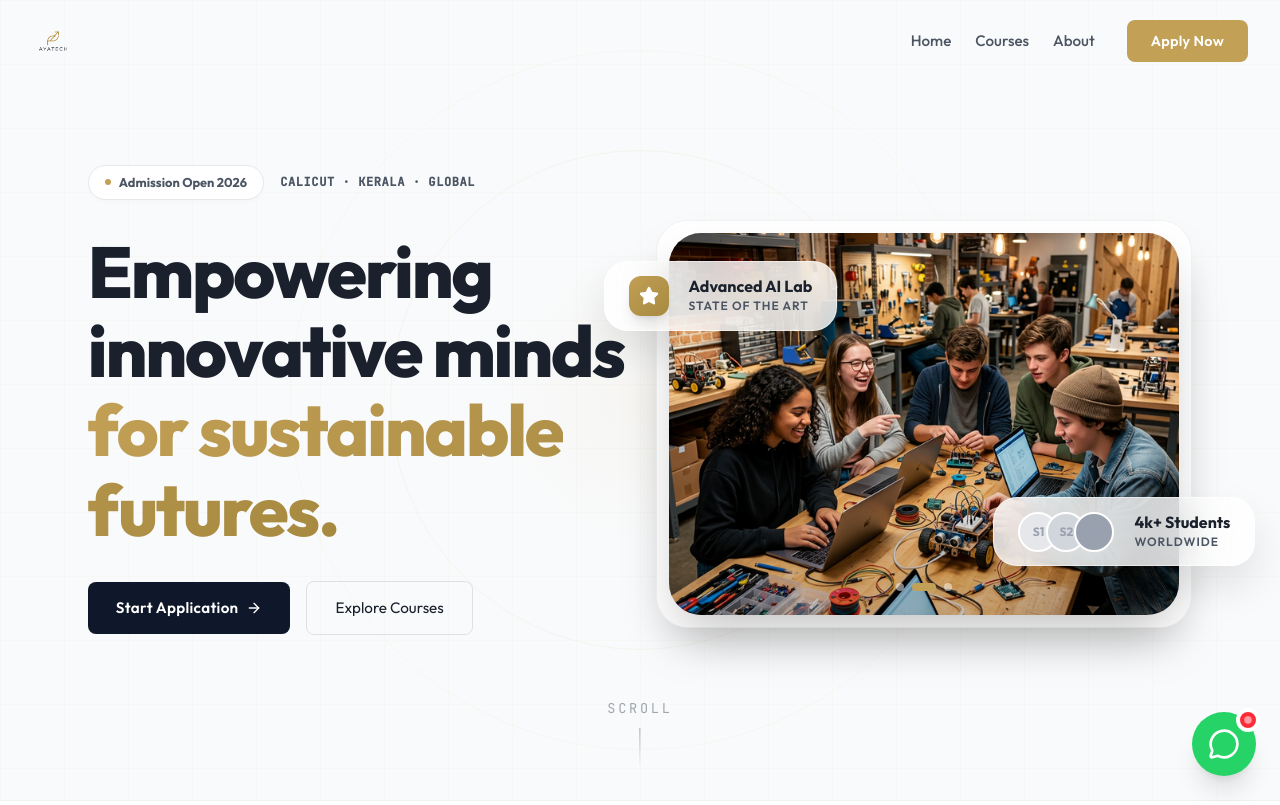
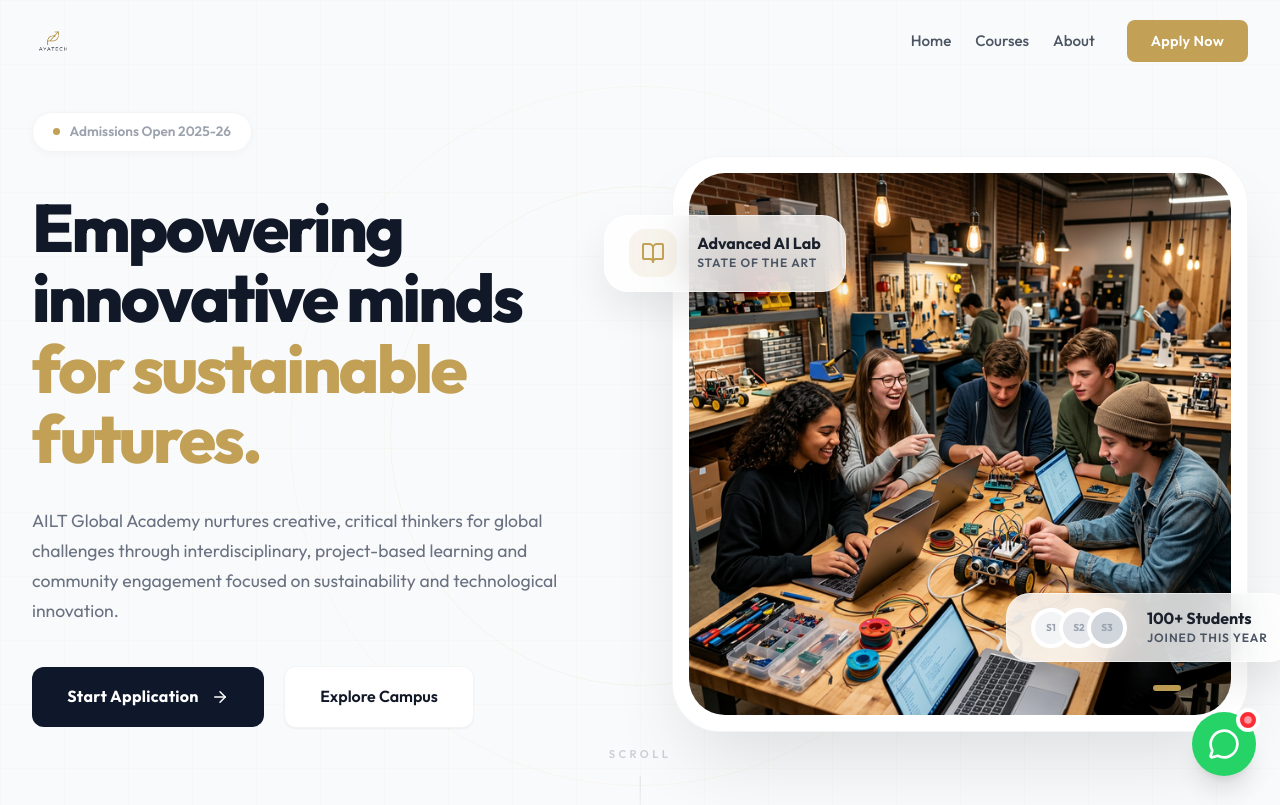
Before and after one commit to ITSXolved/ayatech-site, a Next.js app in the folder web/: page / in a window 1280 px wide. Shown: the top 805 px of the page. Built offline with nearby package versions, Linux system fonts and the light colour scheme.

Commit message:
Revamp home page hero and cleanup components

```diff
--- a/web/src/app/page.tsx
+++ b/web/src/app/page.tsx
@@ -153,104 +153,72 @@ export default function Home() {
         {/* Decorative rings (lighter) */}
         <div style={{ position: "absolute", top: "50%", left: "50%", transform: "translate(-50%,-50%)", width: 700, height: 700, borderRadius: "50%", border: `1px solid rgba(194, 160, 85, 0.06)`, pointerEvents: "none" }} />
         <div style={{ position: "absolute", top: "50%", left: "50%", transform: "translate(-50%,-50%)", width: 500, height: 500, borderRadius: "50%", border: `1px solid rgba(194, 160, 85, 0.08)`, pointerEvents: "none" }} />
-        <div style={{ position: "absolute", top: "50%", left: "50%", transform: "translate(-50%,-50%)", width: 300, height: 300, borderRadius: "50%", background: "radial-gradient(circle, rgba(194,160,85,0.05) 0%, transparent 70%)", pointerEvents: "none" }} />
 
-        <div className="container-main" style={{ paddingTop: "9rem", paddingBottom: "6rem", position: "relative", zIndex: 10 }}>
-          <div className="grid grid-cols-1 lg:grid-cols-2 gap-12 lg:gap-8 items-center">
+        <div className="container-main" style={{ paddingTop: "7rem", paddingBottom: "6rem", position: "relative", zIndex: 10 }}>
+          <div className="grid grid-cols-1 lg:grid-cols-2 gap-12 lg:gap-16 items-center">
             {/* Left Column: Text */}
-            <div className="text-center lg:text-left">
+            <div className="text-left">
               {/* Admissions Badge */}
-              <div className="flex justify-center lg:justify-start items-center gap-4 mb-8 animation-fade-up">
-                <div style={{ background: "#ffffff", border: "1px solid #e5e7eb", padding: "0.4rem 1rem", borderRadius: "100px", display: "flex", alignItems: "center", gap: "0.5rem", boxShadow: "0 2px 4px rgba(0,0,0,0.02)" }}>
-                  <div style={{ width: 6, height: 6, borderRadius: "50%", background: "#c2a055" }}></div>
-                  <span style={{ fontSize: "0.8rem", fontWeight: 700, color: "#4b5563" }}>Admission Open 2026</span>
+              <div className="flex justify-start items-center gap-4 mb-10 animation-fade-up">
+                <div style={{ background: "#ffffff", border: "1px solid #f3f4f6", padding: "0.5rem 1.25rem", borderRadius: "100px", display: "flex", alignItems: "center", gap: "0.6rem", boxShadow: "0 2px 10px rgba(0,0,0,0.03)" }}>
+                  <div style={{ width: 7, height: 7, borderRadius: "50%", background: "#c2a055" }}></div>
+                  <span style={{ fontSize: "0.85rem", fontWeight: 600, color: "#9ca3af" }}>Admissions Open 2025-26</span>
                 </div>
-                <p className="section-eyebrow hidden sm:block" style={{ color: C.textMuted, margin: 0, fontWeight: 600, letterSpacing: "0.05em", fontSize: "0.75rem" }}>
-                  CALICUT · KERALA · GLOBAL
-                </p>
               </div>
 
               {/* H1 */}
-              <h1 className="font-display" style={{ fontSize: "clamp(2.5rem, 8vw, 4.5rem)", fontWeight: 800, lineHeight: 1.1, color: C.navyDark, marginBottom: "2rem", animation: "fadeUp 0.75s cubic-bezier(0.16,1,0.3,1) 0.25s both", letterSpacing: "-0.03em" }}>
-                Empowering <br className="hidden md:block" />innovative minds <br />
-                <span className="text-gradient-primary">for sustainable <br className="hidden md:block" />futures.</span>
+              <h1 className="font-display" style={{ fontSize: "clamp(2.8rem, 6vw, 4.2rem)", fontWeight: 800, lineHeight: 1.05, color: "#111827", marginBottom: "2rem", animation: "fadeUp 0.75s cubic-bezier(0.16,1,0.3,1) 0.25s both", letterSpacing: "-0.04em" }}>
+                Empowering <br />
+                innovative minds <br />
+                <span style={{ color: "#c2a055" }}>for sustainable <br />futures.</span>
               </h1>
 
+              {/* Description */}
+              <p className="font-body text-gray-500 mb-10 max-w-xl animation-fade-up" style={{ fontSize: "1.1rem", lineHeight: 1.7, animationDelay: "0.35s" }}>
+                AILT Global Academy nurtures creative, critical thinkers for global challenges through interdisciplinary, project-based learning and community engagement focused on sustainability and technological innovation.
+              </p>
+
               {/* CTAs */}
-              <div className="flex flex-wrap justify-center lg:justify-start items-center gap-4 mb-12 animation-fade-up">
+              <div className="flex flex-wrap items-center gap-5 mb-12 animation-fade-up">
                 <Link href="/apply">
-                  <button className="btn-gold" style={{ padding: "0.875rem 1.75rem", fontSize: "0.95rem", backgroundColor: "#0f172a", color: "#fff", display: "flex", alignItems: "center", gap: "0.5rem", borderRadius: "8px", border: "none" }}>
-                    Start Application <ArrowRight size={16} color="#fff" />
+                  <button className="btn-gold" style={{ padding: "1.1rem 2.2rem", fontSize: "1rem", backgroundColor: "#0f172a", color: "#fff", display: "flex", alignItems: "center", gap: "0.75rem", borderRadius: "12px", border: "none", fontWeight: 700 }}>
+                    Start Application <ArrowRight size={18} color="#fff" />
                   </button>
                 </Link>
-                <Link href="/courses">
-                  <button className="btn-outline" style={{ padding: "0.875rem 1.75rem", fontSize: "0.95rem", border: "1px solid rgba(0,0,0,0.1)", borderRadius: "8px", color: C.navyDark, backgroundColor: "transparent" }}>
-                    Explore Courses
+                <Link href="/campus">
+                  <button className="btn-outline" style={{ padding: "1.1rem 2.2rem", fontSize: "1rem", border: "1px solid #f3f4f6", borderRadius: "12px", color: "#111827", backgroundColor: "#fff", fontWeight: 600, boxShadow: "0 1px 2px rgba(0,0,0,0.05)" }}>
+                    Explore Campus
                   </button>
                 </Link>
               </div>
-
-              {/* Trust marks (Hidden for now) */}
-              {/* <div style={{ display: "flex", flexWrap: "wrap", alignItems: "center", gap: "0.75rem", opacity: 0.7, animation: "fadeUp 1s ease 0.75s both" }}>
-                {["Cambridge Pathway", "KSUM Partner", "Startup India", "Atal Innovation Mission"].map(m => (
-                  <span key={m} className="font-mono-brand" style={{ fontSize: "0.80rem", letterSpacing: "0.05em", textTransform: "uppercase", color: C.textMuted, border: `1px solid rgba(0,0,0,0.1)`, padding: "0.35rem 0.9rem", borderRadius: "100px", backgroundColor: "#fff" }}>
-                    {m}
-                  </span>
-                ))}
-              </div> */}
             </div>
 
-            {/* Right Column: Dynamic Image Slider */}
-            <div style={{ position: "relative", animation: "fadeUp 0.8s cubic-bezier(0.16,1,0.3,1) 0.35s both", display: "flex", justifyContent: "center", width: "100%" }}>
-              {/* Frame Container */}
-              <div style={{ position: "relative", backgroundColor: "#FFFFFF", padding: "12px", borderRadius: "32px", boxShadow: "0 25px 50px -12px rgba(0,0,0,0.15)", border: "1px solid rgba(0,0,0,0.05)", width: "100%", maxWidth: "560px" }}>
-                {/* Floating Cards (Sticky Note Feature) - Optimized for Mobile */}
-                <div className="hidden lg:block">
-                  <FloatingCard
-                    icon={<div className="w-10 h-10 bg-gradient-to-br from-[#c2a055] to-[#a68940] rounded-xl flex items-center justify-center text-white shadow-lg"><Star size={20} fill="currentColor" /></div>}
-                    title="Advanced AI Lab"
-                    subtitle="STATE OF THE ART"
-                    style={{ top: "10%", left: "-10%", zIndex: 50 }}
-                  />
-                  <FloatingCard
-                    icon={<div className="flex -space-x-3"><div className="w-10 h-10 rounded-full bg-gray-200 border-2 border-white flex items-center justify-center text-xs font-bold text-gray-400">S1</div><div className="w-10 h-10 rounded-full bg-gray-300 border-2 border-white flex items-center justify-center text-xs font-bold text-gray-400">S2</div><div className="w-10 h-10 rounded-full bg-gray-400 border-2 border-white flex items-center justify-center text-xs font-bold text-gray-400">S3</div></div>}
-                    title="4k+ Students"
-                    subtitle="Worldwide"
-                    style={{ bottom: "15%", right: "-12%", zIndex: 50 }}
-                    delay="1.5s"
-                  />
-                </div>
-                {/* Mobile version of floating cards - more compact */}
-                <div className="lg:hidden flex justify-center gap-4 mt-8 absolute -bottom-10 left-0 right-0 z-50">
-                  <FloatingCard
-                    icon={<div className="w-8 h-8 bg-gradient-to-br from-[#c2a055] to-[#a68940] rounded-lg flex items-center justify-center text-white shadow-md"><Star size={16} fill="currentColor" /></div>}
-                    title="AI Lab"
-                    subtitle="PREMIUM"
-                    style={{ position: "relative", padding: "0.5rem 1rem", scale: "0.9" }}
-                  />
-                  <FloatingCard
-                    icon={<div className="w-8 h-8 rounded-full bg-gray-200 border-2 border-white flex items-center justify-center text-[10px] font-bold">4k</div>}
-                    title="4k+ Join"
-                    subtitle="Learners"
-                    style={{ position: "relative", padding: "0.5rem 1rem", scale: "0.9" }}
-                    delay="1s"
-                  />
-                </div>
+            {/* Right Column: Dynamic Image Frame */}
+            <div style={{ position: "relative", animation: "fadeUp 0.8s cubic-bezier(0.16,1,0.3,1) 0.35s both" }}>
+              {/* Main Image Container */}
+              <div style={{
+                position: "relative",
+                backgroundColor: "#FFFFFF",
+                padding: "16px",
+                borderRadius: "48px",
+                boxShadow: "0 40px 80px -20px rgba(0,0,0,0.12)",
+                border: "1px solid rgba(0,0,0,0.04)",
+                width: "100%",
+                maxWidth: "640px",
+                margin: "0 auto"
+              }}>
                 <div
-                  className="hero-slider-container shadow-2xl"
+                  className="hero-slider-container"
                   style={{
                     position: "relative",
                     width: "100%",
-                    aspectRatio: "4/3",
-                    borderRadius: "2rem",
+                    aspectRatio: "1/1",
+                    borderRadius: "36px",
                     overflow: "hidden",
-                    backgroundColor: "#f0f0f0", // Placeholder color during load
+                    backgroundColor: "#f9fafb",
                   }}
                 >
-                  <div
-                    className="relative w-full h-full"
-                    style={{ transition: "all 0.4s ease-out" }}
-                  >
+                  <div className="relative w-full h-full">
                     {heroImages.map((img, i) => (
                       <div
                         key={i}
@@ -259,35 +227,74 @@ export default function Home() {
                       >
                         <Image
                           src={img}
-                              alt={`AyaTech slide ${i + 1}`}
+                          alt={`AILT Academy slide ${i + 1}`}
                           fill
                           priority={i === 0}
                           style={{ objectFit: "cover" }}
-                              sizes="(max-width: 768px) 100vw, 540px"
+                          sizes="(max-width: 1024px) 100vw, 640px"
                         />
-                              <div className="absolute inset-0 bg-gradient-to-t from-black/20 via-transparent to-transparent"></div>
                       </div>
                     ))}
                   </div>
 
-                  {/* Slider Dots */}
-                  <div style={{ position: "absolute", bottom: "1.5rem", left: "50%", transform: "translateX(-50%)", display: "flex", gap: "0.5rem", zIndex: 20 }}>
+                  {/* Slider Dots (Horizontal Pill Style) */}
+                  <div style={{ position: "absolute", bottom: "1.5rem", right: "2rem", display: "flex", gap: "0.5rem", zIndex: 20 }}>
                     {heroImages.map((_, i) => (
                       <button
                         key={i}
                         onClick={() => setCurrentSlide(i)}
                         style={{
-                          width: i === currentSlide ? 24 : 8,
-                          height: 8,
-                          borderRadius: 4,
-                          background: i === currentSlide ? C.accentGold : "rgba(255,255,255,0.5)",
+                          width: i === currentSlide ? 28 : 10,
+                          height: 6,
+                          borderRadius: 3,
+                          background: i === currentSlide ? "#c2a055" : "rgba(0,0,0,0.1)",
                           border: "none",
                           cursor: "pointer",
-                          transition: "all 0.3s ease"
+                          transition: "all 0.4s cubic-bezier(0.4, 0, 0.2, 1)"
                         }}
                       />
                     ))}
                   </div>
+                </div>
+
+                {/* Floating Cards (Desktop: Sticky to sides) */}
+                <div className="hidden lg:block">
+                  <FloatingCard
+                    icon={<div className="w-12 h-12 bg-[#c2a055]/10 rounded-2xl flex items-center justify-center text-[#c2a055]"><BookOpen size={24} /></div>}
+                    title="Advanced AI Lab"
+                    subtitle="STATE OF THE ART"
+                    style={{ top: "10%", left: "-12%", boxShadow: "0 20px 40px rgba(0,0,0,0.08)" }}
+                  />
+
+                  <FloatingCard
+                    icon={
+                      <div className="flex -space-x-3 items-center">
+                        <div className="w-10 h-10 rounded-full border-4 border-white bg-gray-100 flex items-center justify-center text-[10px] font-bold text-gray-400">S1</div>
+                        <div className="w-10 h-10 rounded-full border-4 border-white bg-gray-200 flex items-center justify-center text-[10px] font-bold text-gray-400">S2</div>
+                        <div className="w-10 h-10 rounded-full border-4 border-white bg-gray-300 flex items-center justify-center text-[10px] font-bold text-gray-400">S3</div>
+                      </div>
+                    }
+                    title="100+ Students"
+                    subtitle="JOINED THIS YEAR"
+                    style={{ bottom: "12%", right: "-8%", boxShadow: "0 20px 40px rgba(0,0,0,0.08)" }}
+                  />
+                </div>
+
+                {/* Mobile version of floating cards - more compact below the slider */}
+                <div className="lg:hidden flex justify-center gap-3 mt-6 absolute -bottom-8 left-0 right-0 z-50">
+                  <FloatingCard
+                    icon={<div className="w-8 h-8 bg-[#c2a055]/10 rounded-lg flex items-center justify-center text-[#c2a055] shadow-md"><BookOpen size={16} /></div>}
+                    title="AI Lab"
+                    subtitle="PREMIUM"
+                    style={{ position: "relative", padding: "0.5rem 1rem", scale: "0.9" }}
+                  />
+                  <FloatingCard
+                    icon={<div className="w-8 h-8 rounded-full bg-gray-200 border-2 border-white flex items-center justify-center text-[10px] font-bold text-gray-400">100+</div>}
+                    title="100+ Joined"
+                    subtitle="LEARNERS"
+                    style={{ position: "relative", padding: "0.5rem 1rem", scale: "0.9" }}
+                    delay="1s"
+                  />
                 </div>
               </div>
             </div>
@@ -295,9 +302,9 @@ export default function Home() {
         </div>
 
         {/* Scroll cue */}
-        <div style={{ position: "absolute", bottom: "2rem", left: "50%", transform: "translateX(-50%)", display: "flex", flexDirection: "column", alignItems: "center", gap: "0.5rem", opacity: 0.5 }}>
-          <span className="font-mono-brand" style={{ fontSize: "0.85rem", letterSpacing: "0.2em", color: C.textMuted }}>SCROLL</span>
-          <div style={{ width: 1, height: 40, background: `linear-gradient(${C.textMuted}, transparent)` }} />
+        <div style={{ position: "absolute", bottom: "3rem", left: "50%", transform: "translateX(-50%)", display: "flex", flexDirection: "column", alignItems: "center", gap: "0.75rem", opacity: 0.3 }}>
+          <span style={{ fontSize: "0.7rem", fontWeight: 600, letterSpacing: "0.3em", color: "#6b7280" }}>SCROLL</span>
+          <div style={{ width: 1, height: 48, background: "linear-gradient(#9ca3af, transparent)" }} />
         </div>
       </section>
 
```
Also changed, not shown: web/src/components/ClaudeAssistant.tsx (deleted, +0 -192 lines). Lines whose indentation alone changed are shown as unchanged.
